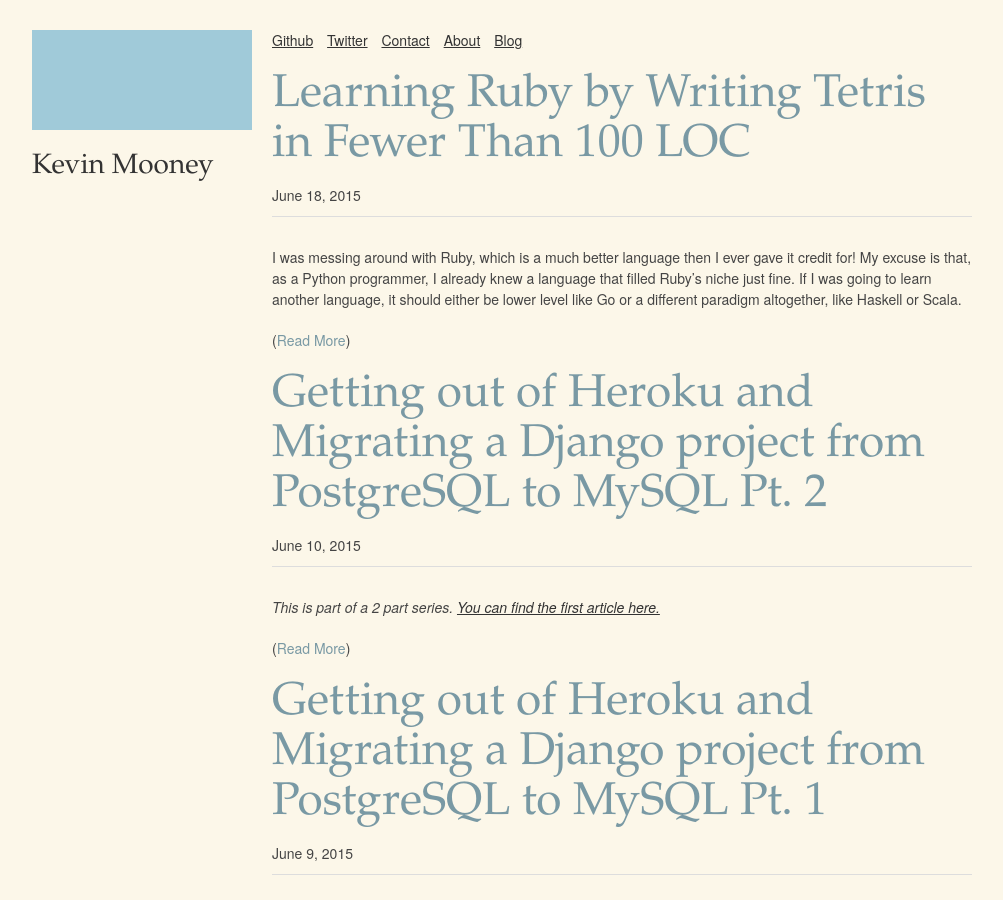
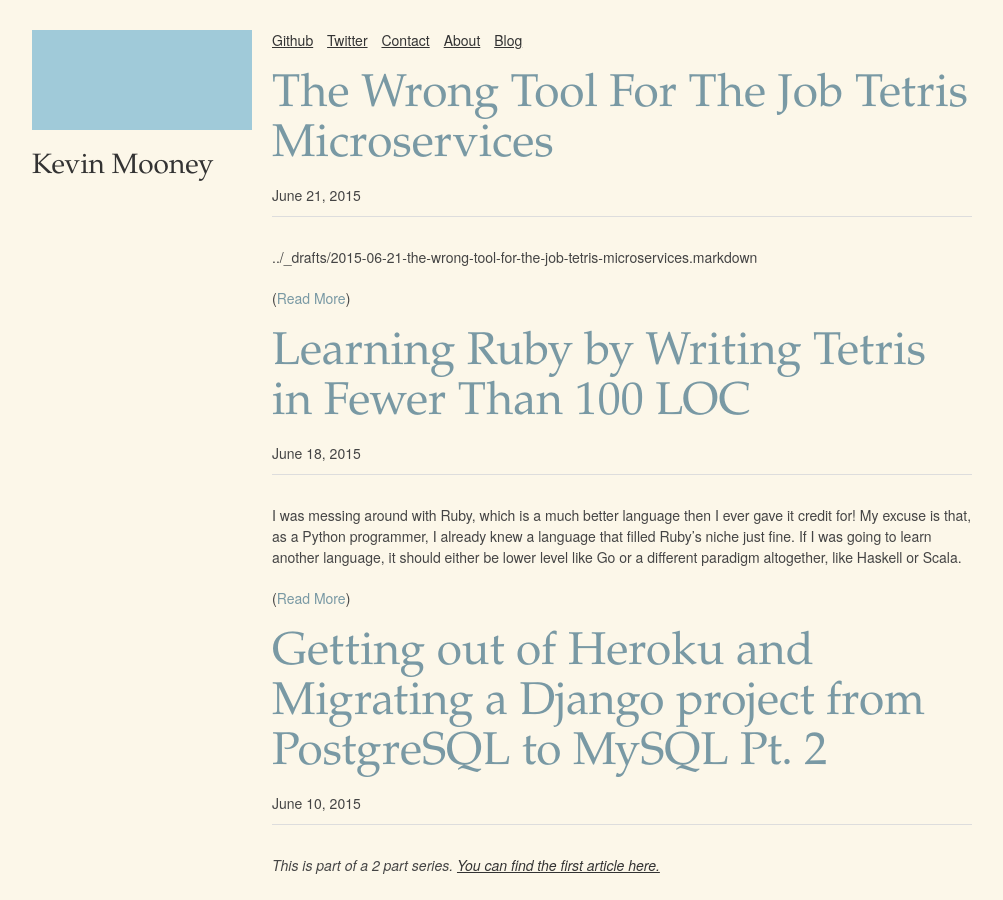
Before and after one commit to kmooney/kmooney.github.io, a Jekyll site: the page built from index.html, in a window 1280 px wide and 900 px high. Shown: the whole window, without its empty margins (138-1141 px from the left). Built offline with Jekyll 4.4.1, drawn with Linux system fonts in a browser that asks for light colours; nearby versions of some CDN libraries; Markdown is read by kramdown in place of the engine named in the settings.

Commit message:
Push the latest post

```diff
--- a/_posts/2015-06-18-tetris-in-100-lines-of-ruby.markdown
+++ b/_posts/2015-06-18-tetris-in-100-lines-of-ruby.markdown
@@ -103,6 +103,7 @@
 
 ... where the `check` variable is a copy of the `@current` shape.
 
+
 ### Eliminating completed rows
 
 Ruby's built-in iterators make it surprisingly easy to eliminate completed rows:
--- /dev/null
+++ b/_posts/2015-06-21-the-wrong-tool-for-the-job-tetris-microservices.markdown
@@ -0,0 +1 @@
+../_drafts/2015-06-21-the-wrong-tool-for-the-job-tetris-microservices.markdown
```
